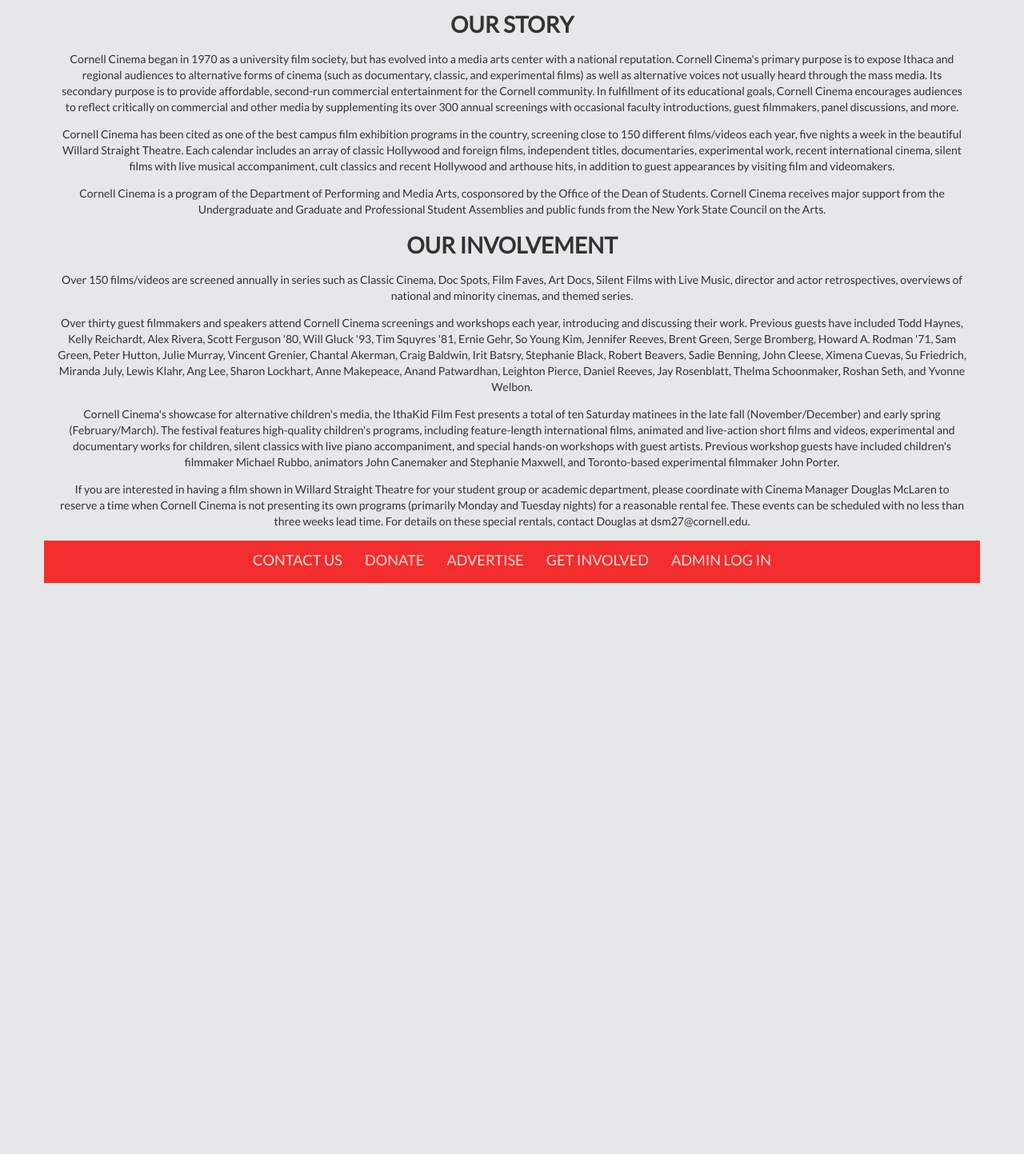
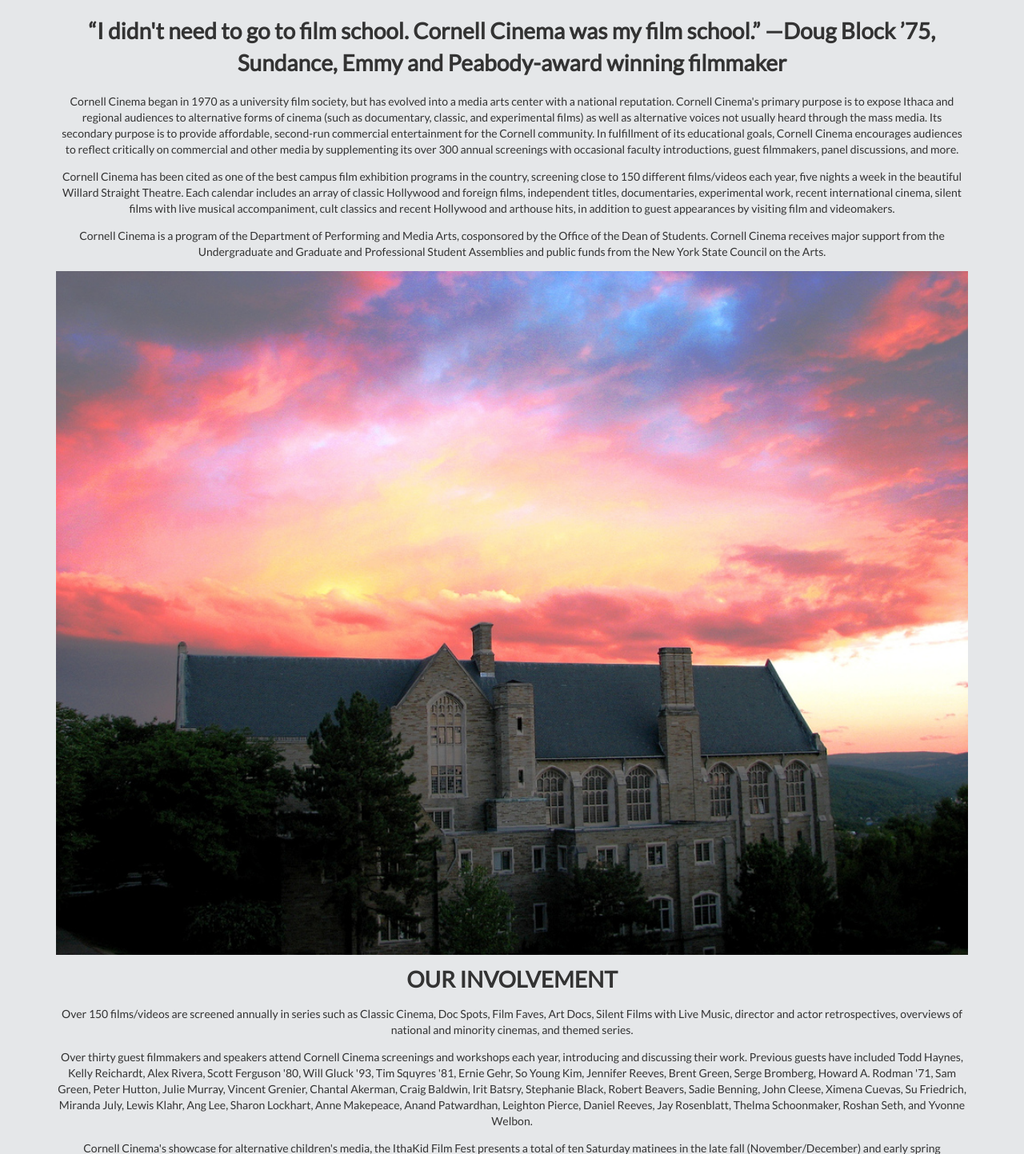
Before and after one commit to anniehughey/CineHackers, a PHP site: page /ourStory.php in a window 1280 px wide. Shown: the part 177-1620 px from the top of the page at 80% size. Before the commit the page ends 906 px from the top, so only its background shows below. Run offline with PHP 8.4, Linux system fonts and the light colour scheme; some libraries are stand-ins or nearby versions.

Commit message:
our story and styles

```diff
--- a/CornellCinema/ourStory.php
+++ b/CornellCinema/ourStory.php
@@ -21,18 +21,20 @@
 		</div>
 		<!-- end of header row div -->
 		<div class="content">
-			<h1 class="title">OUR STORY</h1>
+			<h1>“I didn't need to go to film school. Cornell Cinema was my film school.” —Doug Block ’75, Sundance, Emmy and Peabody-award winning filmmaker</h1>
 			<p class="text">Cornell Cinema began in 1970 as a university film society, but has evolved into a media arts center with a national reputation. Cornell Cinema's primary purpose is to expose Ithaca and regional audiences to alternative forms of cinema (such as documentary, classic, and experimental films) as well as alternative voices not usually heard through the mass media. Its secondary purpose is to provide affordable, second-run commercial entertainment for the Cornell community. In fulfillment of its educational goals, Cornell Cinema encourages audiences to reflect critically on commercial and other media by supplementing its over 300 annual screenings with occasional faculty introductions, guest filmmakers, panel discussions, and more.</p>
 			<p class="text">Cornell Cinema has been cited as one of the best campus film exhibition programs in the country, screening close to 150 different films/videos each year, five nights a week in the beautiful Willard Straight Theatre. Each calendar includes an array of classic Hollywood and foreign films, independent titles, documentaries, experimental work, recent international cinema, silent films with live musical accompaniment, cult classics and recent Hollywood and arthouse hits, in addition to guest appearances by visiting film and videomakers.</p>
 			<p class="text">Cornell Cinema is a program of the Department of Performing and Media Arts, cosponsored by the Office of the Dean of Students. Cornell Cinema receives major support from the Undergraduate and Graduate and Professional Student Assemblies and public funds from the New York State Council on the Arts.</p>
+			<img src="images/WSH.jpg" alt="Willard Straight Hall" class="WSHsunset">
+			<!-- img src:https://www.flickr.com/photos/larslars/813663132 -->
 			<h1 class="title">OUR INVOLVEMENT</h1>
 			<p class="text">Over 150 films/videos are screened annually in series such as Classic Cinema, Doc Spots, Film Faves, Art Docs, Silent Films with Live Music, director and actor retrospectives, overviews of national and minority cinemas, and themed series.</p>
 			<p class="text">
-			Over thirty guest filmmakers and speakers attend Cornell Cinema screenings and workshops each year, introducing and discussing their work. Previous guests have included Todd Haynes, Kelly Reichardt, Alex Rivera, Scott Ferguson '80, Will Gluck '93, Tim Squyres '81, Ernie Gehr, So Young Kim, Jennifer Reeves, Brent Green, Serge Bromberg, Howard A. Rodman '71, Sam Green, Peter Hutton, Julie Murray, Vincent Grenier, Chantal Akerman, Craig Baldwin, Irit Batsry, Stephanie Black, Robert Beavers, Sadie Benning, John Cleese, Ximena Cuevas, Su Friedrich, Miranda July, Lewis Klahr, Ang Lee, Sharon Lockhart, Anne Makepeace, Anand Patwardhan, Leighton Pierce, Daniel Reeves, Jay Rosenblatt, Thelma Schoonmaker, Roshan Seth, and Yvonne Welbon. </p>
+				Over thirty guest filmmakers and speakers attend Cornell Cinema screenings and workshops each year, introducing and discussing their work. Previous guests have included Todd Haynes, Kelly Reichardt, Alex Rivera, Scott Ferguson '80, Will Gluck '93, Tim Squyres '81, Ernie Gehr, So Young Kim, Jennifer Reeves, Brent Green, Serge Bromberg, Howard A. Rodman '71, Sam Green, Peter Hutton, Julie Murray, Vincent Grenier, Chantal Akerman, Craig Baldwin, Irit Batsry, Stephanie Black, Robert Beavers, Sadie Benning, John Cleese, Ximena Cuevas, Su Friedrich, Miranda July, Lewis Klahr, Ang Lee, Sharon Lockhart, Anne Makepeace, Anand Patwardhan, Leighton Pierce, Daniel Reeves, Jay Rosenblatt, Thelma Schoonmaker, Roshan Seth, and Yvonne Welbon. </p>
 			<p class="text">
-			Cornell Cinema's showcase for alternative children's media, the IthaKid Film Fest presents a total of ten Saturday matinees in the late fall (November/December) and early spring (February/March). The festival features high-quality children's programs, including feature-length international films, animated and live-action short films and videos, experimental and documentary works for children, silent classics with live piano accompaniment, and special hands-on workshops with guest artists. Previous workshop guests have included children's filmmaker Michael Rubbo, animators John Canemaker and Stephanie Maxwell, and Toronto-based experimental filmmaker John Porter. </p>
+				Cornell Cinema's showcase for alternative children's media, the IthaKid Film Fest presents a total of ten Saturday matinees in the late fall (November/December) and early spring (February/March). The festival features high-quality children's programs, including feature-length international films, animated and live-action short films and videos, experimental and documentary works for children, silent classics with live piano accompaniment, and special hands-on workshops with guest artists. Previous workshop guests have included children's filmmaker Michael Rubbo, animators John Canemaker and Stephanie Maxwell, and Toronto-based experimental filmmaker John Porter. </p>
 			<p class="text">
-			If you are interested in having a film shown in Willard Straight Theatre for your student group or academic department, please coordinate with Cinema Manager Douglas McLaren to reserve a time when Cornell Cinema is not presenting its own programs (primarily Monday and Tuesday nights) for a reasonable rental fee. These events can be scheduled with no less than three weeks lead time. For details on these special rentals, contact Douglas at dsm27@cornell.edu.
+				If you are interested in having a film shown in Willard Straight Theatre for your student group or academic department, please coordinate with Cinema Manager Douglas McLaren to reserve a time when Cornell Cinema is not presenting its own programs (primarily Monday and Tuesday nights) for a reasonable rental fee. These events can be scheduled with no less than three weeks lead time. For details on these special rentals, contact Douglas at dsm27@cornell.edu.
 			</p>
 
 		</div>
--- a/CornellCinema/styles/style.css
+++ b/CornellCinema/styles/style.css
@@ -387,6 +387,7 @@ a {
 	padding: 15px;
 }
 
+
 /**Film Containers */
 
 .filmContainer {
@@ -407,7 +408,7 @@ a {
 	grid-row-gap: 15px;
 	justify-items: stretch;
 	align-items: stretch;
-    background-color: rgba(255,255,255,0.7);
+	background-color: rgba(255, 255, 255, 0.7);
 	border: 2px;
 	border-radius: 15px;
 	overflow: auto;
@@ -433,3 +434,10 @@ a {
 	justify-items: stretch;
 	align-items: stretch;
 }
+
+
+/* OUR STORY */
+
+.WSHsunset {
+	width: 100%;
+}
```
Also changed, not shown: CornellCinema/images/WSH.jpg (added). Lines whose indentation alone changed are shown as unchanged.
